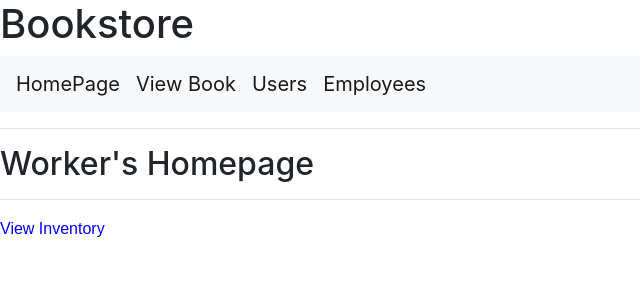
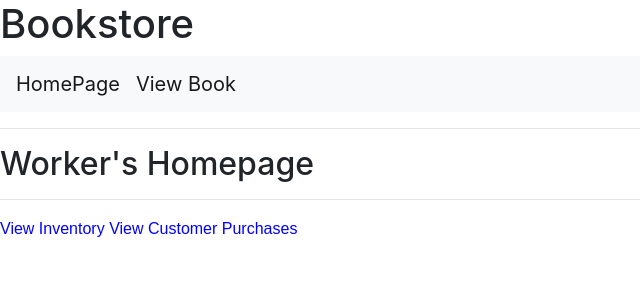
Before and after one commit to Splandex/CS421GroupProject, a Flask app: page /Employees in a window 1280 px wide. Shown: the top 300 px of the page, without its empty margins (0-640 px from the left). Run offline with Flask 3, Linux system fonts and the light colour scheme; some libraries are stand-ins or nearby versions.

Commit message:
Update workersHomepage.html

```diff
--- a/Templates/workersHomepage.html
+++ b/Templates/workersHomepage.html
@@ -16,8 +16,6 @@
     <nav class = "navbar navbar-expand-lg navbar-light bg-light">
       <a class="navbar-brand" href="{{url_for('index')}}">HomePage</a>
       <a class="navbar-brand" href="{{url_for('view_book', bookName='Epic Book')}}">View Book</a>
-      <a class="navbar-brand" href="{{url_for('user_homepage')}}">Users</a>
-      <a class="navbar-brand" href="{{url_for('employee_homepage')}}">Employees</a>
 
     </nav>
     <hr>
@@ -25,6 +23,8 @@
     <hr>
     <a class="signupnow" style="font-family:Arial, Helvetica, sans-serif; font-size: medium; font-weight: 500;
         color: blue" href="{{url_for('view_inventory')}}">View Inventory</a>
+     <a class="signupnow" style="font-family:Arial, Helvetica, sans-serif; font-size: medium; font-weight: 500;
+     color: blue" href="{{url_for('view_purchases')}}">View Customer Purchases</a>
     {% block content%}
 
 
```
